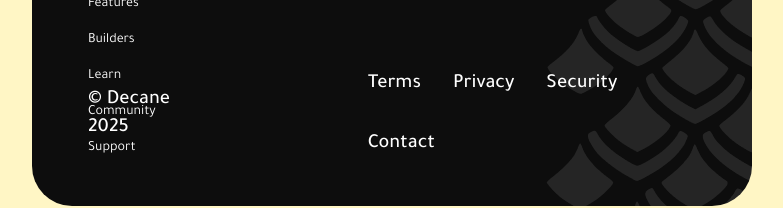
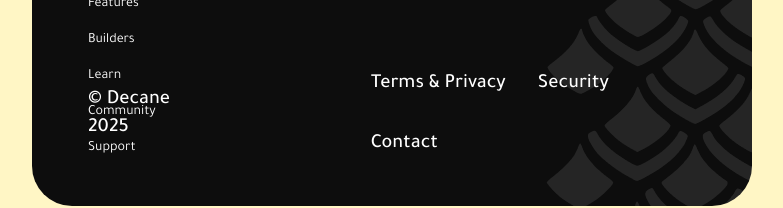
Before and after one commit to Bravark/decane-landiing, a Next.js app: page / in a window 1280 px wide. Shown: the part 7040-7248 px from the top of the page, without its empty margins (248-1031 px from the left). Built offline with nearby package versions, Linux system fonts and the light colour scheme; a web font is replaced by a local one.

Commit message:
linking footer to privacy policy page

```diff
--- a/src/components/shared/Footer.tsx
+++ b/src/components/shared/Footer.tsx
@@ -1,5 +1,6 @@
 import React from 'react'
 import Image from 'next/image'
+import Link from 'next/link'
 import Layer from '@/images/layer.png'
 import logo from '@/svgs/logo.svg'
 
@@ -54,13 +55,24 @@ const Footer = () => {
                         © Decane 2025
                     </p>
                     <div className='flex flex-wrap items-center gap-4 sm:gap-6 md:gap-8'>
-                        {['Terms', 'Privacy', 'Security', 'Contact'].map((item) => (
+                        {['Terms & Privacy', 'Security', 'Contact'].map((item) => (
+                                item === 'Terms & Privacy' ? (
+                                    <Link
+                                        key={item}
+                                        href="/privacy"
+                                        className='text-white font-tajawal text-base sm:text-lg md:text-xl font-medium cursor-pointer hover:text-decane-yellow transition-colors'
+                                    >
+                                        {item}
+                                    </Link>
+                                ) : (
                                     <p
                                         key={item}
                                         className='text-white font-tajawal text-base sm:text-lg md:text-xl font-medium cursor-pointer hover:text-decane-yellow transition-colors'
                                     >
                                         {item}
                                     </p>
+                                )
+
                         ))}
                     </div>
                 </div>
```
Lines whose indentation alone changed are shown as unchanged.
